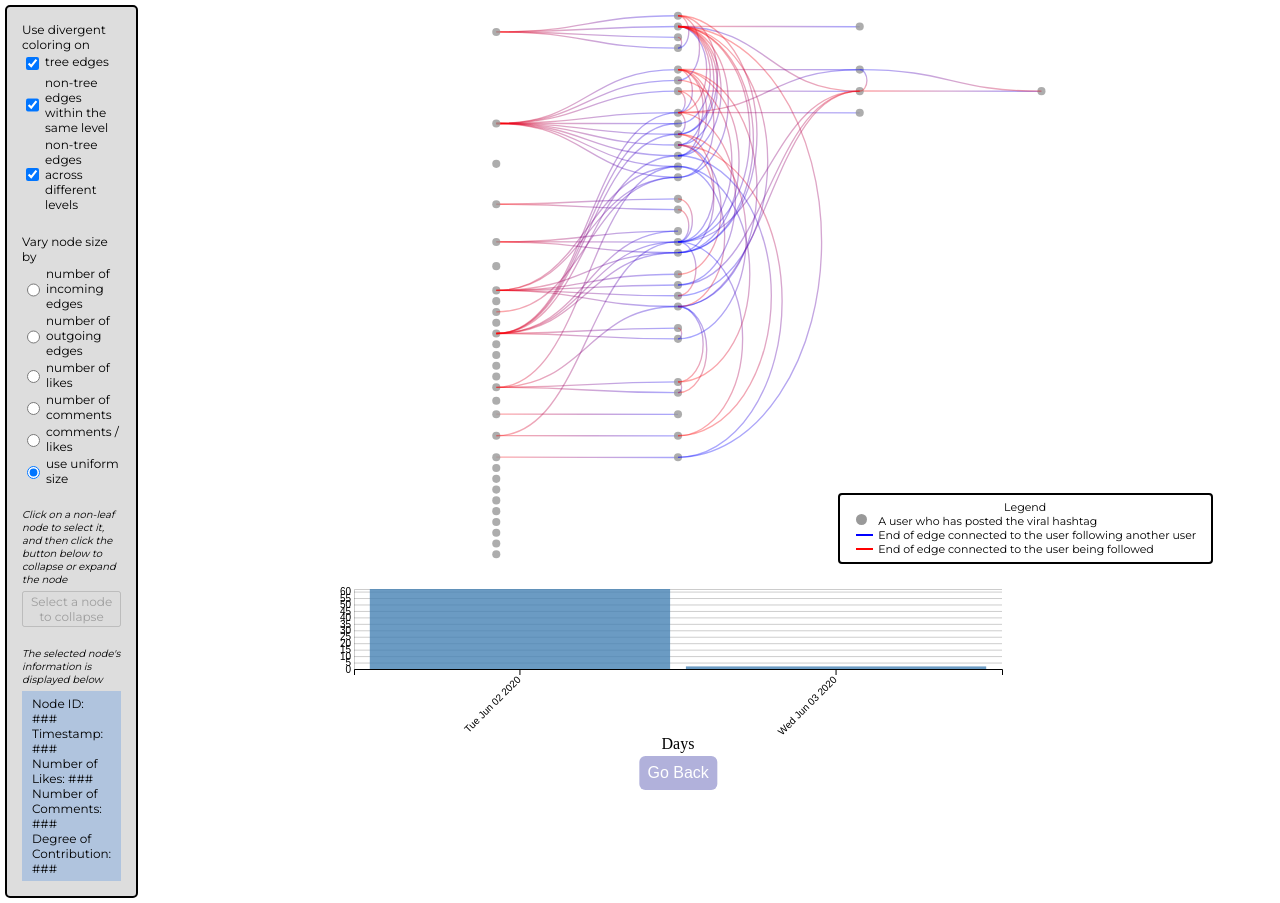
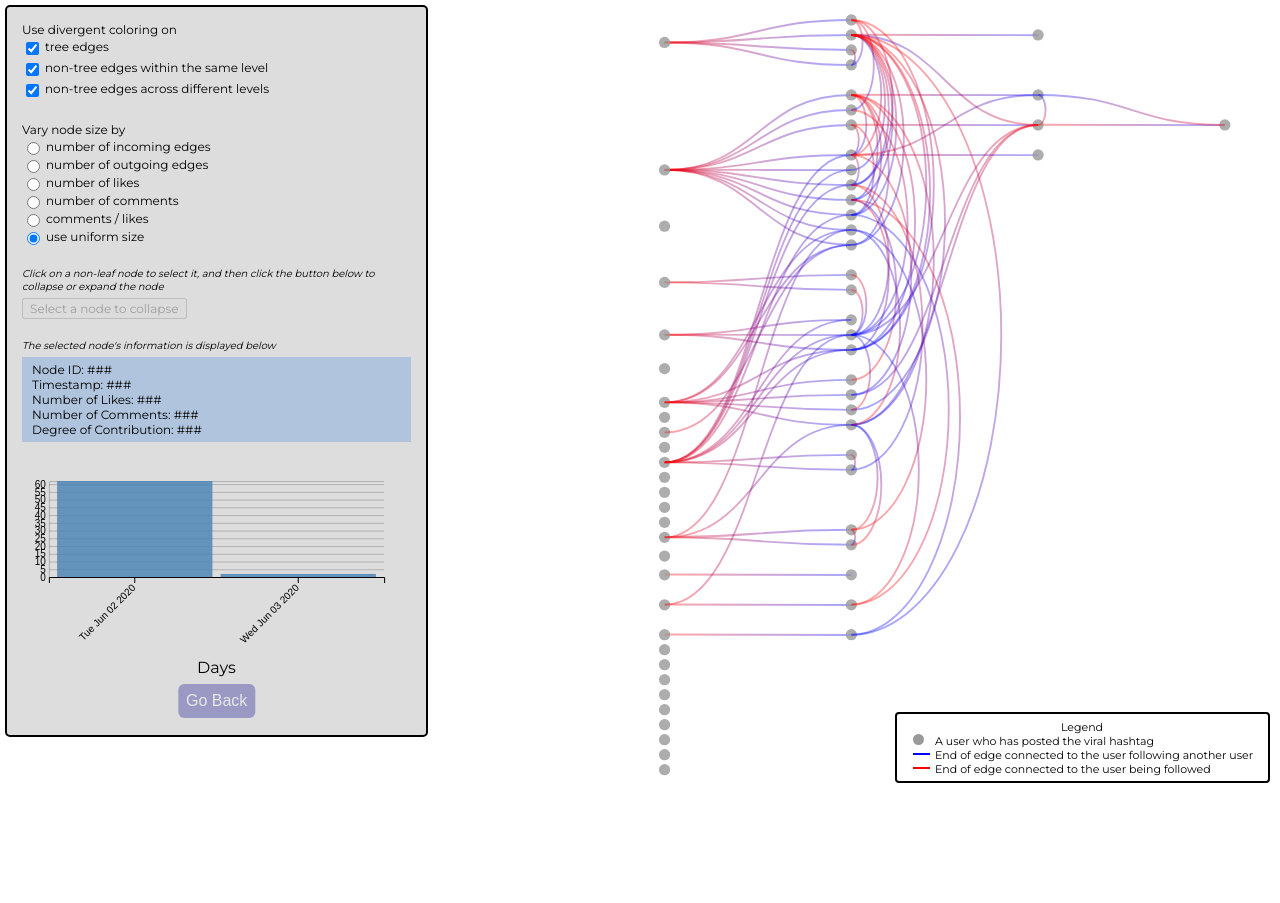
Before and after one commit to jasmineyshih/CS448B-F21-FinalProject, a plain HTML site: page index.html in a window 1280 px wide. After the commit the page ends 810 px from the top, so only its background shows below. Drawn offline with nearby package versions, Linux system fonts and the light colour scheme.

Commit message:
udpate layout

```diff
--- a/index.html
+++ b/index.html
@@ -62,7 +62,7 @@
         grid-template-rows: .7fr 0.1fr .3fr;*/
     }
     #viz {
-        overflow: scroll;
+        /*overflow: scroll;*/
         position: relative;
     }
     #legend {
@@ -187,13 +187,13 @@
 
     #complete_tool{
         display: grid;
-        grid-template-columns: 0.15fr 0.85fr;
+        grid-template-columns: 1fr 2fr;
     }
 
 
 </style>
 <div id='complete_tool'>
-<div class="sidebar">
+<div class="sidebar" id="sidebarTool">
     <div class="vizOptionsContainer">
         <div>Use divergent coloring on</div>
         <div class="networkVizOptions">
@@ -269,6 +269,13 @@
             </div>
         </div>
     </div>
+
+    <div id='bar_chart_div'>
+        <div id="bar_chart_viz"></div>
+        <div id="bar_chart_controls">
+            <button onClick="goBack(this)" id="goBackButton" disabled>Go Back</button>
+        </div>
+    </div>
 </div>
 <div id="complete_viz">
 <!-- Create a div where the graph will take place -->
@@ -319,22 +326,17 @@
             </div>
         </div>
     </div>
-    <div id='bar_chart_div'>
-        <div id="bar_chart_viz"></div>
-        <div id="bar_chart_controls">
-            <button onClick="goBack(this)" id="goBackButton" disabled>Go Back</button>
-        </div>
-    </div>
 </div>
 </div>
 
 <script>
     /* UI variables */
+    var sidebarWidth = document.getElementById('sidebarTool').clientWidth;
     var windowWidth = window.innerWidth;
     var networkGraphWidth = document.getElementById('complete_viz').clientWidth////windowWidth - d3.select("#complete_tool").node().getBoundingClientRect().width - 15;
     var windowHeight = window.innerHeight;
-    var networkGraphHeight = windowHeight * 0.7;
-    var barGraphHeight = windowHeight * 0.25;
+    var networkGraphHeight = document.getElementById('complete_viz').clientHeight - 20;//windowHeight * 0.95;
+    var barGraphHeight = windowHeight * 0.3;
     var useGradientOnTreeEdges = true;
     var useGradientOnExtraEdgesWithin = true;
     var useGradientOnExtraEdgesAcross = true;
@@ -378,7 +380,7 @@
         Tree(fakeRoot, {
             /*label: d => d.id,*/
             width: networkGraphWidth,
-            height : windowHeight * 0.7
+            height : networkGraphHeight
         });
         console.log(fakeRoot)
         getTimeStamps(fakeRoot)
@@ -400,7 +402,7 @@
         width = 640, // outer width, in pixels
         height, // outer height, in pixels
         r = maxRadius, // radius of nodes
-        padding = 0, // horizontal padding for first and last column
+        padding = 0.25, // horizontal padding for first and last column
         fill = "#999", // fill for nodes
         fillOpacity = "0.8", // fill opacity for nodes
         stroke = "#555", // stroke for links
@@ -657,7 +659,7 @@
         let height = d.source.y; // this would be the same for the two points since they are in the same level
         return ['M', height, start,    // the arc starts at the coordinate x=start, y=height-30 (where the starting node is)
             'A',                            // This means we're gonna build an elliptical arc
-            (start - end)/3, ',',    // Next 2 lines are the coordinates of the inflexion point. Height of this point is proportional with start - end distance
+            (start - end)/4, ',',    // Next 2 lines are the coordinates of the inflexion point. Height of this point is proportional with start - end distance
             (start - end)/2, 0, 0, ',',
             start < end ? 1 : 0, height, ',', end] // We always want the arc on top. So if end is before start, putting 0 here turn the arc upside down.
             .join(' ');
@@ -841,7 +843,7 @@
     function drawBarSvg(){
         // let width = document.getElementById('bar_chart_div').clientWidth
         // let height = document.getElementById('bar_chart_div').clientHeight
-        let width = networkGraphWidth;//document.getElementById('bar_chart_div').clientWidth
+        let width = sidebarWidth;//document.getElementById('bar_chart_div').clientWidth
         let height = barGraphHeight;//document.getElementById('bar_chart_div').clientHeight
 
         console.log(width+" "+height)
@@ -856,13 +858,13 @@
     }
 
     function drawBars(originalData, data, svg){
-        let width = networkGraphWidth;//document.getElementById('bar_chart_div').clientWidth
+        let width = sidebarWidth;//document.getElementById('bar_chart_div').clientWidth
         let height = barGraphHeight;//document.getElementById('bar_chart_div').clientHeight
 
         let xVal = d => d.xLabel
         let yVal = d => d.count
 
-        let margin = {top: height*0.1, bottom: height*0.5, left: width*0.2, right: width*0.2}
+        let margin = {top: height*0.1, bottom: height*0.5, left: width*0.1, right: width*0.1}
         let innerWidth = width - margin.left - margin.right
         let innerHeight = height - margin.top - margin.bottom
 
```
